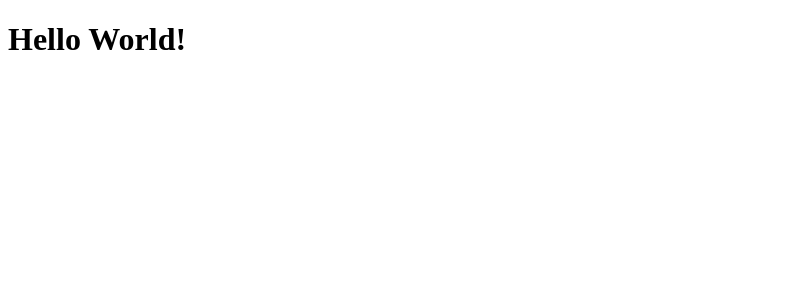
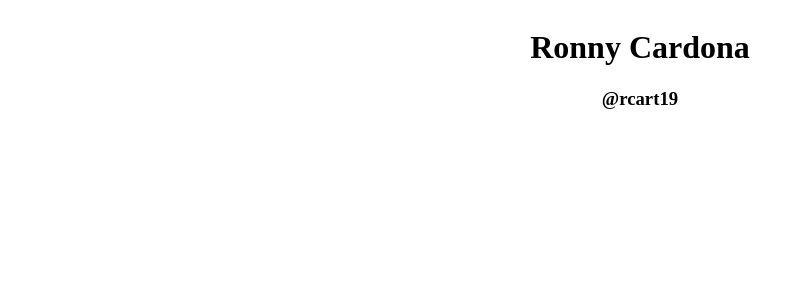
Before and after one commit to rcart/react-cms, a React app: page / in a window 1280 px wide. Shown: the top 300 px of the page, without its empty margins (0-805 px from the left). Built offline with nearby package versions, Linux system fonts and the light colour scheme.

Commit message:
Started to work on Hero component

```diff
--- a/src/components/App.js
+++ b/src/components/App.js
@@ -1,9 +1,10 @@
 import React from 'react';
+import Hero from './Hero';
 
 class App extends React.Component {
   render() {
     return (
-      <h1>Hello World!</h1>
+      <Hero />
     );
   }
 }
--- /dev/null
+++ b/src/components/Hero.js
@@ -0,0 +1,16 @@
+import React from 'react';
+
+class Hero extends React.Component {
+  render() {
+    return (
+      <div className="container">
+        <div className="hero">
+          <h1>Ronny Cardona</h1>
+          <h3>@rcart19</h3>
+        </div>
+      </div>
+    );
+  }
+}
+
+export default Hero;
--- /dev/null
+++ b/src/css/styles.css
@@ -0,0 +1,9 @@
+.container {
+  display: flex;
+  align-items: center;
+  justify-content: center;
+  height: 100%;
+}
+.hero {
+  text-align: center;
+}
--- a/src/index.js
+++ b/src/index.js
@@ -1,6 +1,7 @@
 import React from 'react';
 import ReactDOM from 'react-dom';
 import App from './components/App';
+import './css/styles.css';
 
 ReactDOM.render(
   <App />, document.getElementById('root')
```
